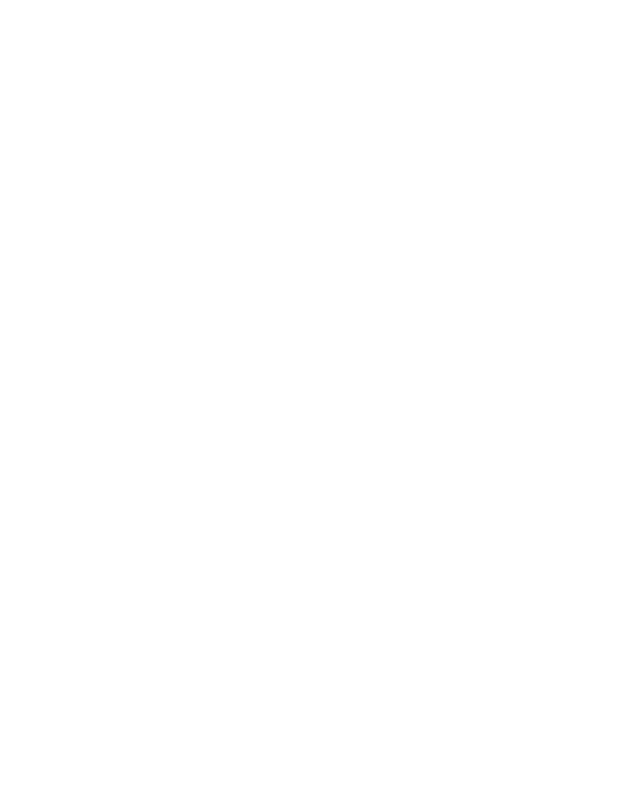
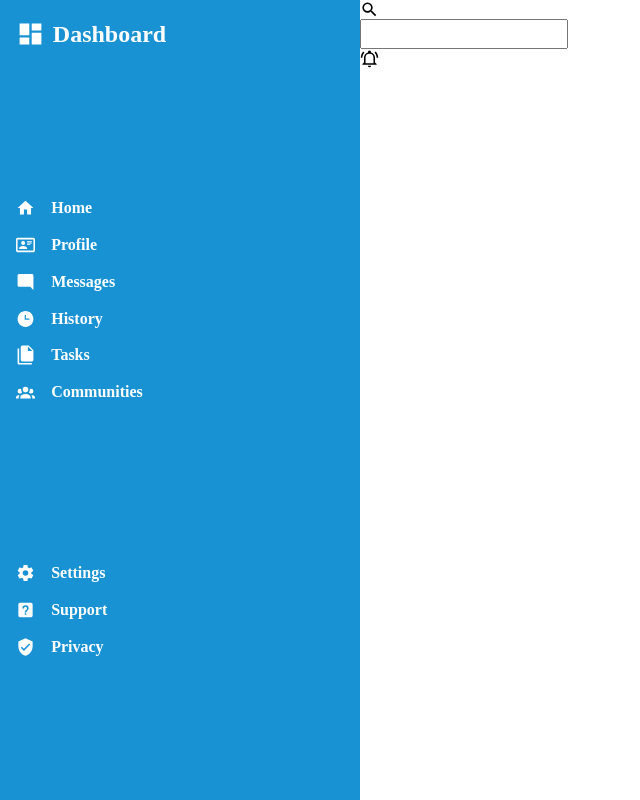
Before and after one commit to QUxPTA/TOP, a plain HTML site: page HTML_CSS/admin_dashboard/index.html in a window 1280 px wide. Shown: the whole page, without its empty margins (0-640 px from the left). Drawn offline with Linux system fonts and the light colour scheme.

Commit message:
Add SVG icons and implement admin dashboard layout with CSS styles

```diff
--- a/HTML_CSS/admin_dashboard/index.html
+++ b/HTML_CSS/admin_dashboard/index.html
@@ -3,8 +3,72 @@
   <head>
     <meta charset="UTF-8" />
     <meta name="viewport" content="width=device-width, initial-scale=1.0" />
-    <link rel="stylesheet" href="style.css">
+    <link rel="stylesheet" href="style.css" />
     <title>Admin Dashboard</title>
   </head>
-  <body></body>
+  <body class="grid">
+    <aside class="sidebar-grid">
+      <div class="sidebar">
+        <div class="sidebar-header">
+          <a href="" class="dashboard-link"
+            ><img src="./images/view-dashboard.svg" alt="Dashboard icon" />
+            Dashboard
+          </a>
+        </div>
+        <div class="sidebar-functionalities">
+          <a href="" class="sidebar-link">
+            <img src="./images/home.svg" alt="Home icon" /> Home
+          </a>
+          <a href="" class="sidebar-link">
+            <img
+              src="./images/card-account-details-outline.svg"
+              alt="Profile icon"
+            />
+            Profile
+          </a>
+          <a href="" class="sidebar-link">
+            <img src="./images/message-reply.svg" alt="Messages icon" />
+            Messages
+          </a>
+          <a href="" class="sidebar-link">
+            <img src="./images/clock-time-three.svg" alt="History icon" />
+            History
+          </a>
+          <a href="" class="sidebar-link">
+            <img src="./images/file-multiple.svg" alt="Tasks icon" />
+            Tasks
+          </a>
+          <a href="" class="sidebar-link">
+            <img src="./images/account-group.svg" alt="Communities icon" />
+            Communities
+          </a>
+        </div>
+        <div class="sidebar-utilities">
+          <a href="" class="sidebar-link">
+            <img src="./images/cog.svg" alt="Settings icon" />
+            Settings
+          </a>
+          <a href="" class="sidebar-link">
+            <img src="./images/help-box.svg" alt="Support icon" />
+            Support
+          </a>
+          <a href="" class="sidebar-link">
+            <img src="./images/shield-check.svg" alt="Privacy icon" />
+            Privacy
+          </a>
+        </div>
+      </div>
+    </aside>
+    <header class="header-grid">
+      <div class="top">
+        <img src="./images/magnify.svg" alt="Search icon" />
+        <form action="submit" role="searchbox">
+          <input type="search" name="searchbox" id="searchbox" />
+        </form>
+        <img src="./images/bell-ring-outline.svg" alt="Notification icon" />
+      </div>
+      <div class="bottom"></div>
+    </header>
+    <article class="content-grid"></article>
+  </body>
 </html>
--- a/HTML_CSS/admin_dashboard/style.css
+++ b/HTML_CSS/admin_dashboard/style.css
@@ -0,0 +1,135 @@
+/* CSS reset */
+/* --------------------------------------------------------------- */
+
+/* 1. Use a more-intuitive box-sizing model */
+*,
+*::before,
+*::after {
+  box-sizing: border-box;
+}
+
+/* 2. Remove default margin */
+* {
+  margin: 0;
+}
+
+/* 3. Enable keyword animations */
+@media (prefers-reduced-motion: no-preference) {
+  html {
+    interpolate-size: allow-keywords;
+  }
+}
+
+body {
+  /* 4. Add accessible line-height */
+  line-height: 1.5;
+  /* 5. Improve text rendering */
+  -webkit-font-smoothing: antialiased;
+}
+
+/* 6. Improve media defaults */
+img,
+picture,
+video,
+canvas,
+svg {
+  display: block;
+  max-width: 100%;
+}
+
+/* 7. Inherit fonts for form controls */
+input,
+button,
+textarea,
+select {
+  font: inherit;
+}
+
+/* 8. Avoid text overflows */
+p,
+h1,
+h2,
+h3,
+h4,
+h5,
+h6 {
+  overflow-wrap: break-word;
+}
+
+/* 9. Improve line wrapping */
+p {
+  text-wrap: pretty;
+}
+h1,
+h2,
+h3,
+h4,
+h5,
+h6 {
+  text-wrap: balance;
+}
+
+/*
+  10. Create a root stacking context
+*/
+#root,
+#__next {
+  isolation: isolate;
+}
+
+/* ------------------------------------------------- */
+/* My Styles */
+/* ------------------------------------------------- */
+
+/* Grid Definition */
+/* ------------------------------------------------- */
+.grid {
+  display: grid;
+  grid-template-areas:
+    "sidebar-grid   header-grid    header-grid    header-grid     header-grid"
+    "sidebar-grid   content-grid   content-grid   content-grid    content-grid"
+    "sidebar-grid   content-grid   content-grid   content-grid    content-grid"
+    "sidebar-grid   content-grid   content-grid   content-grid    content-grid"
+    "sidebar-grid   content-grid   content-grid   content-grid    content-grid";
+    height: 100vh;
+}
+
+/* Sidebar styles */
+/* ---------------------------------------------- */
+img {
+  width: 1.2em;
+  height: auto;
+}
+
+.sidebar {
+  display: grid;
+  grid-template-areas:
+    "sidebar-header"
+    "sidebar-functionalities"
+    "sidebar-utilities";
+  gap: 2rem;
+  background-color: #1992d4;
+  font-weight: bold;
+  padding: 1em;
+  height: 100vh;
+}
+.sidebar img {
+  filter: invert(100%);
+}
+.sidebar a {
+  color: white;
+}
+
+.dashboard-link {
+  display: flex;
+  align-items: center;
+  gap: 0.5rem;
+  text-decoration: none;
+  font-size: 1.5rem;
+}
+.sidebar-link {
+  display: flex;
+  gap: 1rem;
+  text-decoration: none;
+  margin-bottom: 0.8rem;
+}
```
Also changed, not shown: HTML_CSS/admin_dashboard/images/account-group.svg (added), HTML_CSS/admin_dashboard/images/bell-ring-outline.svg (added), HTML_CSS/admin_dashboard/images/card-account-details-outline.svg (added), HTML_CSS/admin_dashboard/images/clock-time-three.svg (added), HTML_CSS/admin_dashboard/images/cog.svg (added), HTML_CSS/admin_dashboard/images/file-multiple.svg (added), HTML_CSS/admin_dashboard/images/help-box.svg (added), HTML_CSS/admin_dashboard/images/home.svg (added), HTML_CSS/admin_dashboard/images/magnify.svg (added), HTML_CSS/admin_dashboard/images/message-reply.svg (added), HTML_CSS/admin_dashboard/images/shield-check.svg (added), HTML_CSS/admin_dashboard/images/view-dashboard.svg (added).
